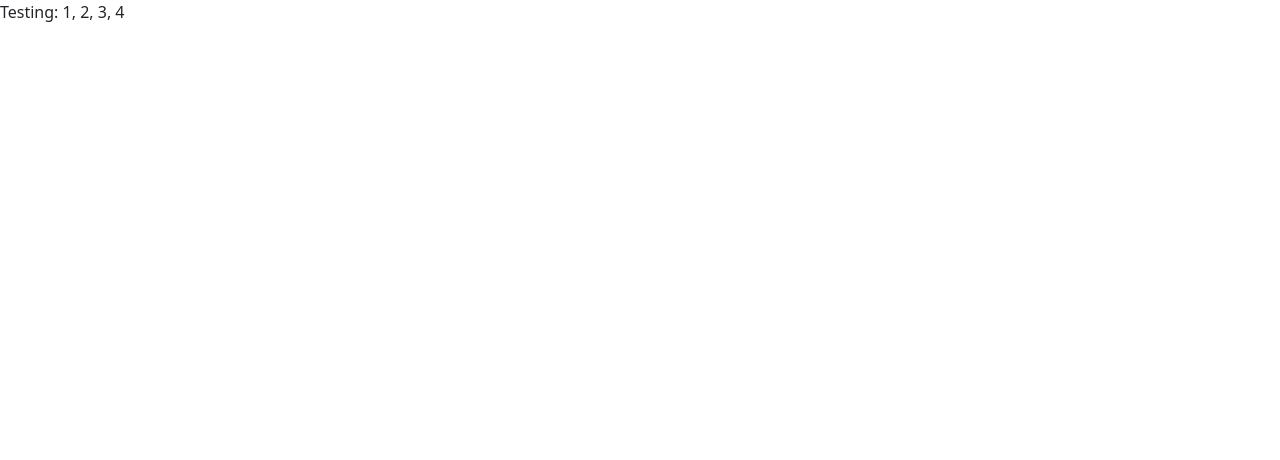
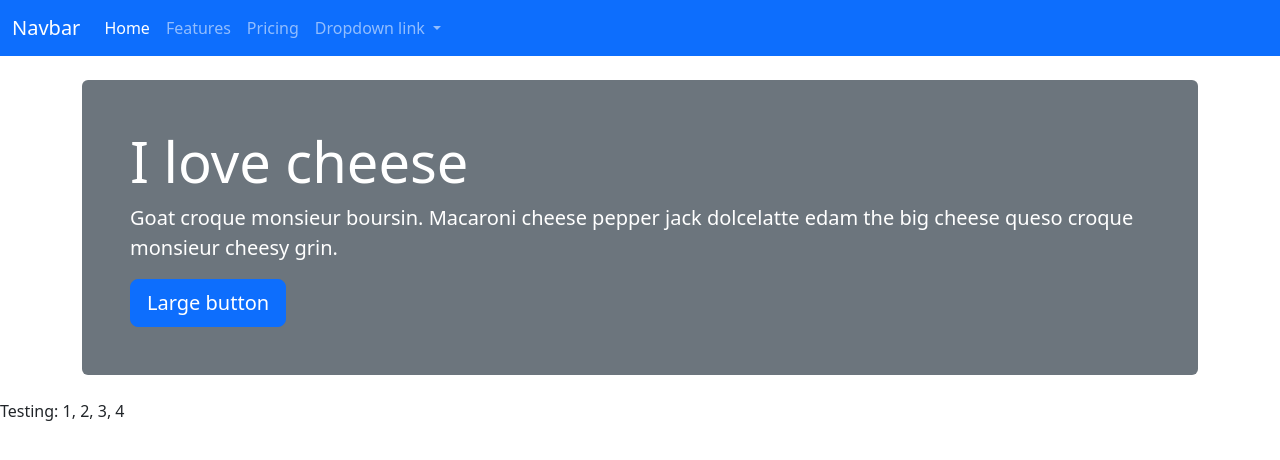
Before and after one commit to sarahbrager/sarah-bootstrap, a website: page src/index.html in a window 1280 px wide. Drawn offline with nearby package versions, Linux system fonts and the light colour scheme; files that its build step writes are made by us from their sources; files whose address does not match are found by name.

Commit message:
second commit

```diff
--- a/src/index.html
+++ b/src/index.html
@@ -8,6 +8,44 @@
 </head>
 
 <body>
+  <nav class="navbar navbar-expand-lg bg-primary" data-bs-theme="dark">
+  <div class="container-fluid">
+    <a class="navbar-brand" href="#">Navbar</a>
+    <button class="navbar-toggler" type="button" data-bs-toggle="collapse" data-bs-target="#navbarNavDropdown" aria-controls="navbarNavDropdown" aria-expanded="false" aria-label="Toggle navigation">
+      <span class="navbar-toggler-icon"></span>
+    </button>
+    <div class="collapse navbar-collapse" id="navbarNavDropdown">
+      <ul class="navbar-nav">
+        <li class="nav-item">
+          <a class="nav-link active" aria-current="page" href="#">Home</a>
+        </li>
+        <li class="nav-item">
+          <a class="nav-link" href="#">Features</a>
+        </li>
+        <li class="nav-item">
+          <a class="nav-link" href="#">Pricing</a>
+        </li>
+        <li class="nav-item dropdown">
+          <a class="nav-link dropdown-toggle" href="#" role="button" data-bs-toggle="dropdown" aria-expanded="false">
+            Dropdown link
+          </a>
+          <ul class="dropdown-menu">
+            <li><a class="dropdown-item" href="#">Action</a></li>
+            <li><a class="dropdown-item" href="#">Another action</a></li>
+            <li><a class="dropdown-item" href="#">Something else here</a></li>
+          </ul>
+        </li>
+      </ul>
+    </div>
+  </div>
+</nav>
+<div class="container">
+  <header class="bg-secondary text-white my-4 p-5 rounded">
+    <h1 class="display-4">I love cheese</h1>
+    <p class="lead">Goat croque monsieur boursin. Macaroni cheese pepper jack dolcelatte edam the big cheese queso croque monsieur cheesy grin.</p>
+    <button type="button" class="btn btn-primary btn-lg">Large button</button>
+  </header>
+</div>
   <!-- Content starts here -->
   <p>Testing: 1, 2, 3, 4</p>
 
```
Also changed, not shown: docs/index.html (+38 -0 lines), README.md.
